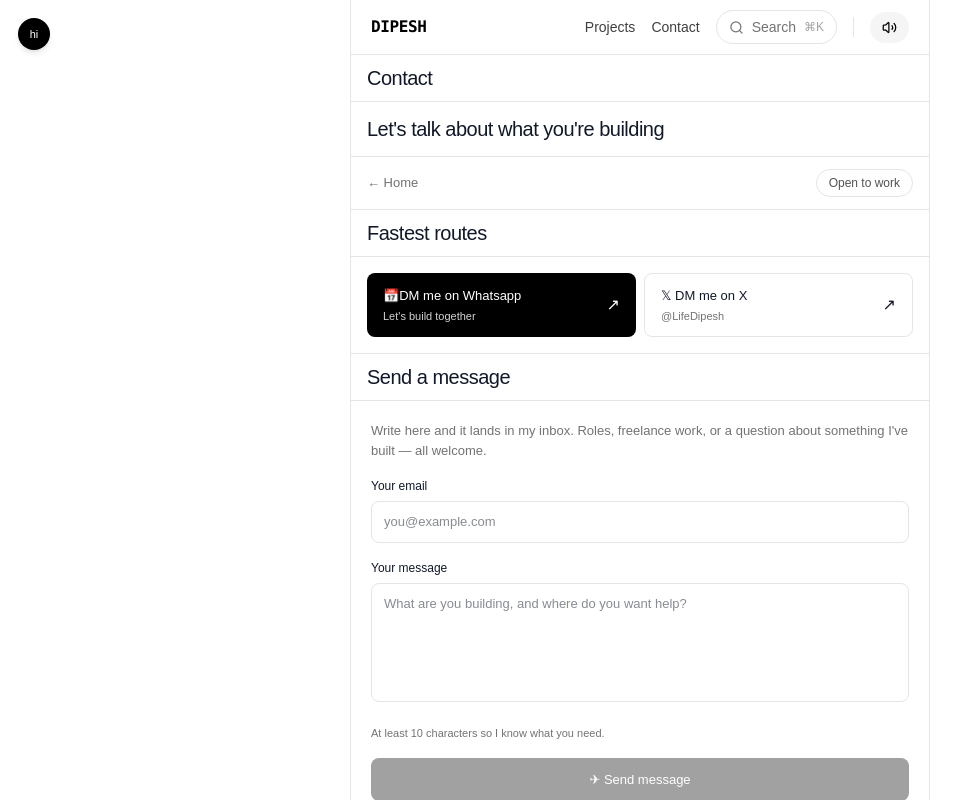
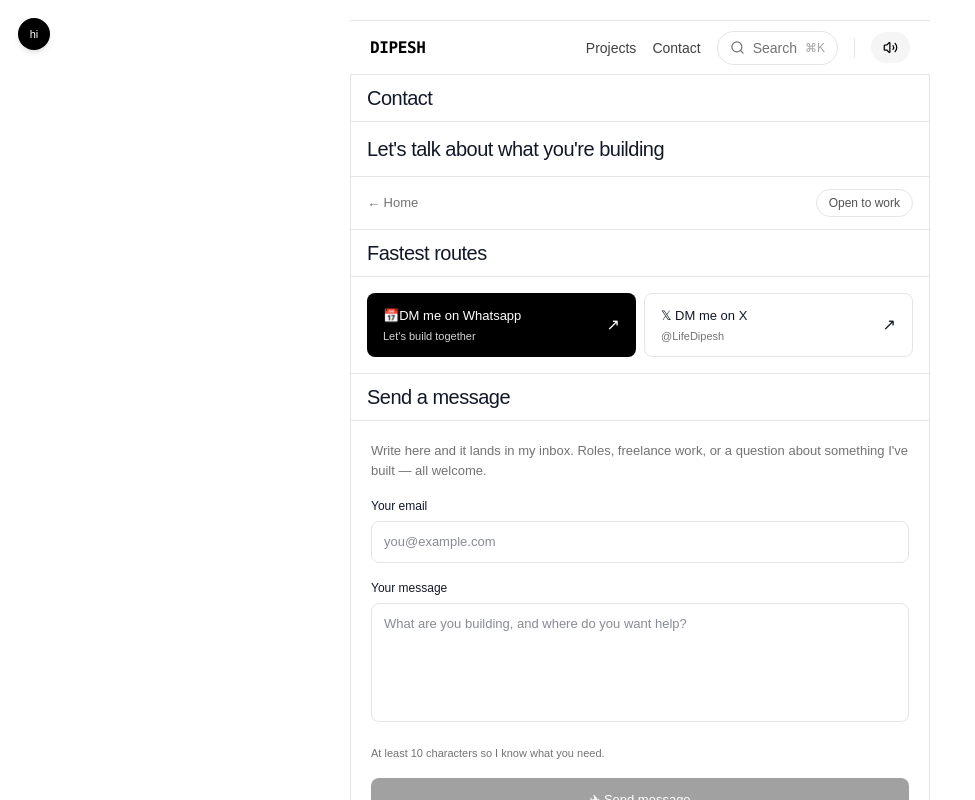
Before and after one commit to Dipeshchand/Potfolio, a React (Vite) app: page /contact in a window 1280 px wide. Shown: the top 800 px of the page, without its empty margins (0-975 px from the left). Built offline with nearby package versions, Linux system fonts and the light colour scheme.

Commit message:
updated Navbar border -y

```diff
--- a/src/App.jsx
+++ b/src/App.jsx
@@ -19,15 +19,16 @@ function App() {
       <SmoothScroll />
 
       <PageContainer>
-        <Cursor />
 
         <Navbar />
-
+        <main className="border-x border-neutral-200">
+        <Cursor />
         <Routes>
           <Route path="/" element={<Home />} />
           <Route path="/projects" element={<Projects />} />
           <Route path="/contact" element={<Contact />} />
         </Routes>
+        </main>
 
         <Footer />
       </PageContainer>
--- a/src/assets/components/layout/Navbar.jsx
+++ b/src/assets/components/layout/Navbar.jsx
@@ -4,7 +4,7 @@ import { Link } from "react-router-dom";
 const Navbar = ({ darkMode, setDarkMode }) => {
   return (
     <header
-      className={`h-[55px] border-b px-5 ${
+      className={`h-[55px] border-y mt-5 border-neutral-200 px-5 ${
         darkMode
           ? "border-neutral-800 bg-neutral-950 text-white"
           : "border-neutral-200 bg-white text-black"
--- a/src/assets/components/layout/PageContainer.jsx
+++ b/src/assets/components/layout/PageContainer.jsx
@@ -1,6 +1,6 @@
 const PageContainer = ({children})=>{
     return(
-        <div className="mx-auto w-full max-w-[580px] border-x border-neutral-200">
+        <div className="mx-auto w-full max-w-[580px] ">
             {children}
         </div>
     )
```
